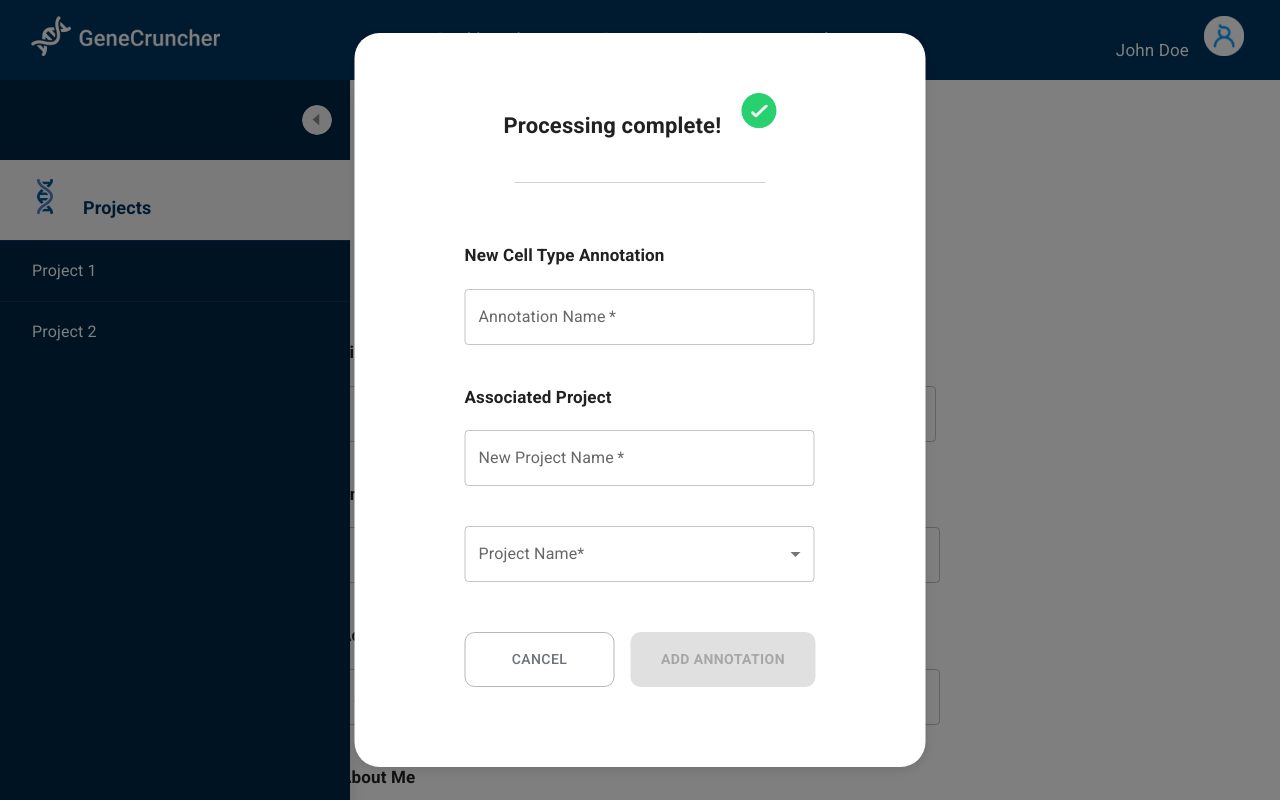
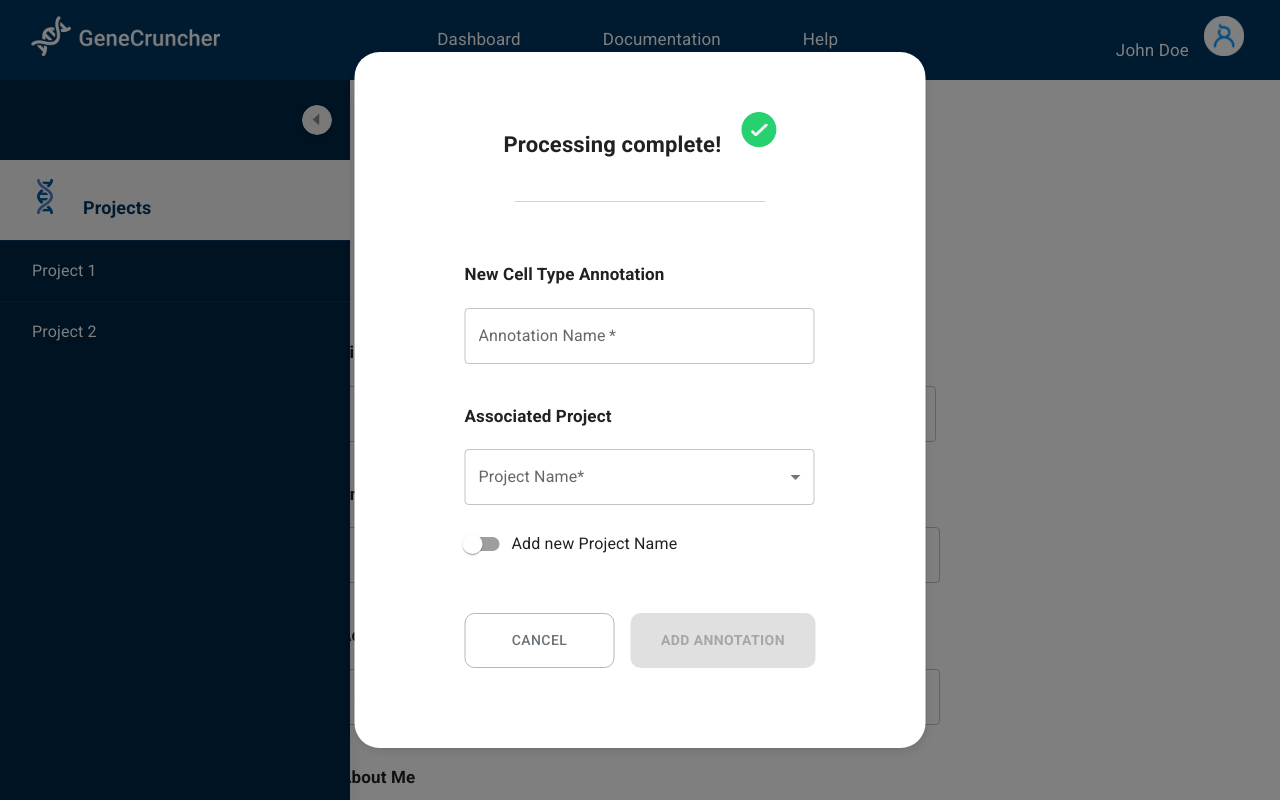
Before and after one commit to jst-seminar-rostlab-tum/genomics.ai, a React (Create React App) app: page /settings in a window 1280 px wide. Shown: the top 800 px of the page. Built offline with nearby package versions, Linux system fonts and the light colour scheme.

Commit message:
fixed visual representation and changed some things about logic like the basic cancel and add Annotation button functions (untested)

```diff
--- a/src/components/Dashboard/ProcessingCompletionPopUp/PopUp.jsx
+++ b/src/components/Dashboard/ProcessingCompletionPopUp/PopUp.jsx
@@ -3,12 +3,12 @@ import TextField from '@mui/material/TextField';
 import Stack from '@mui/material/Stack';
 import Button from '@mui/material/Button';
 import Select from '@mui/material/Select';
+import FormControlLabel from '@mui/material/FormControlLabel';
 import FormControl from '@mui/material/FormControl';
+import Switch from '@mui/material/Switch';
 import MenuItem from '@mui/material/MenuItem';
 import InputLabel from '@mui/material/InputLabel';
 import { createTheme, ThemeProvider } from '@mui/material/styles';
-import * as IoIcons from 'react-icons/io';
-import * as CGIcons from 'react-icons/cg';
 import completeImg from '../../../assets/complete.png';
 import styles from './popup.module.css';
 import projects from '../Sidebar/SidebarData';
@@ -47,6 +47,9 @@ function PopUpContent(props) {
   // eslint-disable-next-line no-unused-vars
   const [newProject, setNewProject] = useState(false);
 
+  const [isNewProject, addAsNewProject] = useState(false);
+  const handleNewProject = () => addAsNewProject(!isNewProject);
+
   // Annotation
   const [annotationDetails, setAnnotationDetails] = useState({
     annotationName: '',
@@ -58,43 +61,54 @@ function PopUpContent(props) {
     setAnnotationDetails((prevState) => ({ ...prevState, [e.target.id]: e.target.value }));
   }, [annotationDetails]);
 
-  function addProject(pName) {
+  function addProjectWithAnnotation(pName, newAnnot) {
     // create new project
     console.log('PNAME: ');
     const newProj = {
       name: pName,
       path: `/${pName}`,
-      iconClosed: <IoIcons.IoIosArrowForward />,
-      iconOpened: <IoIcons.IoIosArrowDown />,
-      subNav: [],
+      subNav: [newAnnot],
     };
     // add new project
-    setProjects([...projectList, newProj]);
+    setProjects((oldProjectList) => [...oldProjectList, newProj]);
   }
 
-  function addAnnotation(pName) {
-    const newAnnot = {
-      name: annotationDetails.annotationName,
-      path: `/overview/${annotationDetails.annotationName}`,
-      icon: <CGIcons.CgFileDocument />,
-    };
+  function addAnnotation(pName, newAnnot) {
     const idx = projectList.findIndex((e) => e.name === pName);
     if (idx >= 0) {
-      setProjects(projectList[idx].subNav.concat({ newAnnot }));
+      setProjects(projectList[idx].subNav.push(newAnnot));
     }
   }
 
   // Button: Add Annotation
   const addNewCelltypeAnnotation = useCallback(() => {
-    const projName = newProject && annotationDetails.newProjectName !== ''
+    console.log(annotationDetails.projectName);
+    // choose project name depending on switch
+    const projName = !newProject && annotationDetails.newProjectName !== ''
       ? annotationDetails.newProjectName : annotationDetails.projectName;
 
+    // newly created annotation
+    const newAnnotName = annotationDetails.annotationName;
+    const newAnnot = {
+      name: newAnnotName,
+      path: `/overview/${newAnnotName}`,
+    };
+
+    // add new annot. to existing project or create new project with new annot. as first element
     if (projectList.filter((e) => e.name === projName).length === 0) {
-      addProject(projName);
+      addProjectWithAnnotation(projName, newAnnot);
+    } else {
+      addAnnotation(projName, newAnnot);
     }
-    addAnnotation(projName);
+    // TODO: Delete corresponding element in Queue
+    // TODO: update profile info with new annot. (and project)
+    // close pop up
     props.setShowPopup(false);
   }, [projectList]);
+
+  const cancelPressed = useCallback(() => {
+    props.setShowPopup(false);
+  }, []);
 
   return (
     <div className={styles.popUpBase}>
@@ -117,7 +131,6 @@ function PopUpContent(props) {
         className={styles.inputComponentList}
         style={{ left: '50px' }}
       >
-
         <div className={styles.inputComponent}>
           <div className={styles.popUpInputText}>
             New Cell Type Annotation
@@ -133,11 +146,17 @@ function PopUpContent(props) {
           />
         </div>
 
-        <div className={styles.inputComponent}>
+        <Stack
+          spacing={0}
+          className={styles.inputComponent}
+        >
           <div className={styles.popUpInputText}>
             Associated Project
           </div>
 
+          {
+          isNewProject
+            ? (
               <TextField
                 required
                 id="newProjectName"
@@ -146,8 +165,7 @@ function PopUpContent(props) {
                 style={{ width: '350px' }}
                 onChange={handleTextChange}
               />
-        </div>
-
+            ) : (
               <div>
                 <FormControl sx={{ width: 350 }}>
                   <InputLabel
@@ -174,6 +192,20 @@ function PopUpContent(props) {
                   </Select>
                 </FormControl>
               </div>
+            )
+          }
+          <FormControlLabel
+            label="Add new Project Name"
+            sx={{ marginTop: '20px' }}
+            control={(
+              <Switch
+                check={isNewProject}
+                onClick={handleNewProject}
+              />
+            )}
+          />
+
+        </Stack>
 
         <ThemeProvider theme={theme}>
           <Stack
@@ -185,6 +217,7 @@ function PopUpContent(props) {
               variant="outlined"
               color="secondary"
               style={{ width: '150px', borderRadius: '10px' }}
+              onClick={cancelPressed}
             >
               Cancel
             </Button>
@@ -195,7 +228,7 @@ function PopUpContent(props) {
               style={{ width: '185px', borderRadius: '10px', fontWeight: 'bold' }}
               disabled={annotationDetails.annotationName === ''
                      || ((annotationDetails.newProjectName === '' && !newProject)
-                     || (annotationDetails.projectName === '' && newProject))}
+                     && (annotationDetails.projectName === '' && newProject))}
               onClick={addNewCelltypeAnnotation}
             >
               Add Annotation
```
Lines whose indentation alone changed are shown as unchanged.
